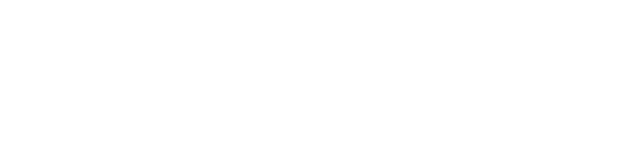
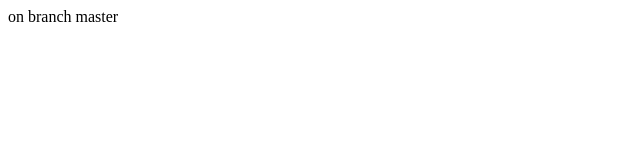
Before and after one commit to JoshqinRajabov/0903project2, a plain HTML site: page index.html in a window 1280 px wide. Shown: the whole page, without its empty margins (0-640 px from the left). Drawn offline with Linux system fonts and the light colour scheme.

Commit message:
v6 masterda div qo'shildi

```diff
--- a/index.html
+++ b/index.html
@@ -6,6 +6,8 @@
     <title>Document</title>
 </head>
 <body>
-
+    <div>
+        on branch master
+    </div>
 </body>
 </html>
```
